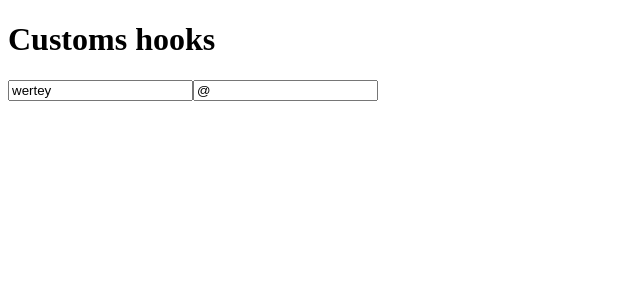
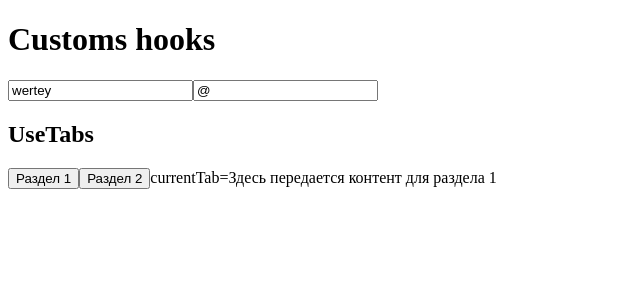
Before and after one commit to dzmitry-viartseika/custom-hook-react-ts, a React (Create React App) app: page / in a window 1280 px wide. Shown: the top 300 px of the page, without its empty margins (0-640 px from the left). Built offline with nearby package versions, Linux system fonts and the light colour scheme; the HTML template or start-up script is replaced by a standard one.

Commit message:
add new hook useTabs

```diff
--- a/src/App.tsx
+++ b/src/App.tsx
@@ -1,4 +1,18 @@
 import { useInput } from "./hooks/useInput";
+import {useTabs} from "./hooks/useTabs";
+
+const tabContent = [
+    {
+        id: 1,
+        title: 'Раздел 1',
+        content: 'Здесь передается контент для раздела 1'
+    },
+    {
+        id: 2,
+        title: 'Раздел 2',
+        content: 'Здесь передается контент для раздела 2'
+    },
+]
 
 function App(): JSX.Element {
   const maxLen = (value: string): boolean => {
@@ -7,13 +21,27 @@ function App(): JSX.Element {
   const checkAt = (value: string) => !value.includes('@', 1);
   const name = useInput('wertey', maxLen);
   const email = useInput('@', checkAt);
-
+  const { currentItem, changeTab } = useTabs(0, tabContent);
   return (
     <div className={'App'}>
         <h1>Customs hooks</h1>
         {/*// or {...value} {...onChange}*/}
         <input type="text" placeholder={`Name`} value={name.value} onChange={name.onChange}/>
         <input type="text" placeholder={`Email`} value={email.value} onChange={email.onChange}/>
+
+
+        <div>
+            <h2>UseTabs</h2>
+            <div>
+                {tabContent.map((tab, index) => (
+                    <button
+                        key={tab.id}
+                        onClick={() => changeTab(index)}
+                    >{ tab.title }</button>
+                ))}
+                currentTab={currentItem.content}
+            </div>
+        </div>
     </div>
   );
 }
--- /dev/null
+++ b/src/hooks/useTabs.ts
@@ -0,0 +1,26 @@
+import { useState } from "react";
+
+interface ITabItem {
+    id: number;
+    title: string;
+    content: string;
+}
+
+interface IUseTabs {
+    currentItem: ITabItem;
+    changeTab: (tabIndex: number) => void;
+}
+
+export const useTabs = (initialTab: number, allTabs: ITabItem[]): IUseTabs => {
+    const [currentIndex, setCurrentIndex] = useState<number>(initialTab);
+
+    const changeTab = (value: number) => {
+        console.log('value', value);
+        setCurrentIndex(value);
+    }
+
+    return {
+        currentItem: allTabs[currentIndex],
+        changeTab,
+    }
+}
```
